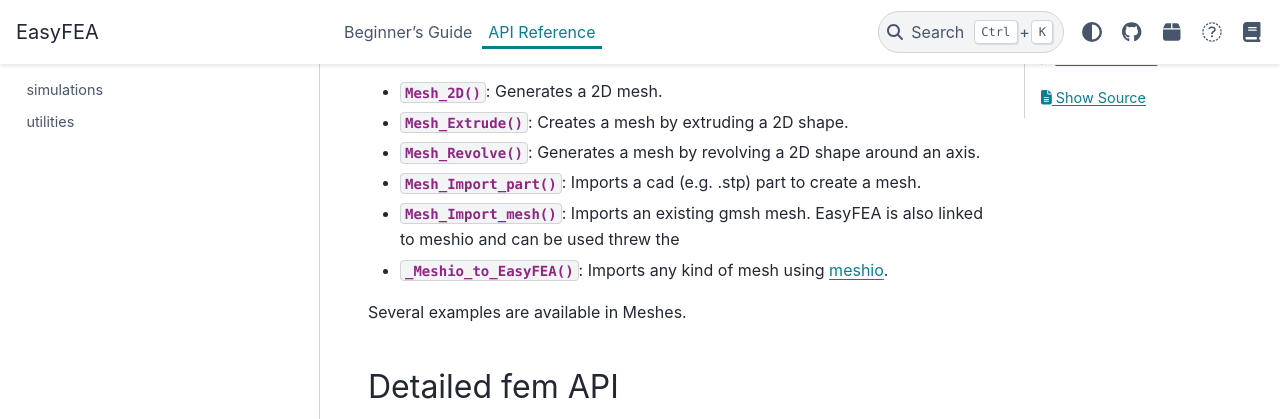
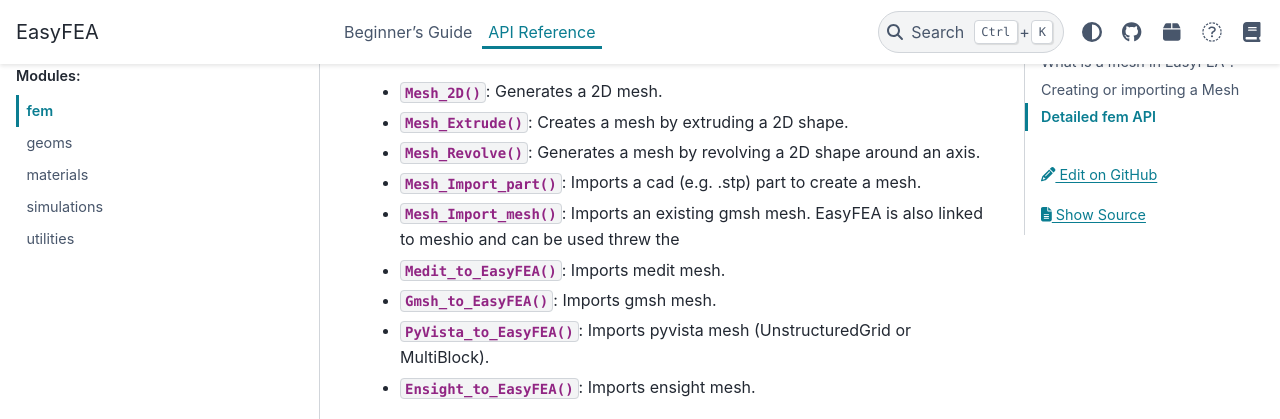
Before and after one commit to matnoel/EasyFEA, a Sphinx documentation site: the page built from docs/api/fem.rst, in a window 1280 px wide and 900 px high, scrolled down 911 px, cut to the strip 0-419 px from the top of the window. Built offline with Sphinx 7.4.7 and the PyData theme 0.15.4, drawn with Linux system fonts in a browser that asks for light colours; pages that are not in the unit, such as notebooks, are missing from menus.

Commit message:
Update fem.rst

```diff
--- a/docs/api/fem.rst
+++ b/docs/api/fem.rst
@@ -30,7 +30,10 @@
 - :py:meth:`~EasyFEA.fem.Mesher.Mesh_Revolve`: Generates a mesh by revolving a 2D shape around an axis.
 - :py:meth:`~EasyFEA.fem.Mesher.Mesh_Import_part`: Imports a cad (e.g. .stp) part to create a mesh.
 - :py:meth:`~EasyFEA.fem.Mesher.Mesh_Import_mesh`: Imports an existing gmsh mesh. EasyFEA is also linked to meshio and can be used threw the
-- :py:meth:`~EasyFEA.utilities.MeshIO._Meshio_to_EasyFEA`: Imports any kind of mesh using `meshio <https://pypi.org/project/meshio/>`_.
+- :py:meth:`~EasyFEA.utilities.MeshIO.Medit_to_EasyFEA`: Imports medit mesh.
+- :py:meth:`~EasyFEA.utilities.MeshIO.Gmsh_to_EasyFEA`: Imports gmsh mesh.
+- :py:meth:`~EasyFEA.utilities.MeshIO.PyVista_to_EasyFEA`: Imports pyvista mesh (UnstructuredGrid or MultiBlock).
+- :py:meth:`~EasyFEA.utilities.MeshIO.Ensight_to_EasyFEA`: Imports ensight mesh.
 
 Several examples are available in :doc:`Meshes <../examples/Meshes/index>`.
 
```
